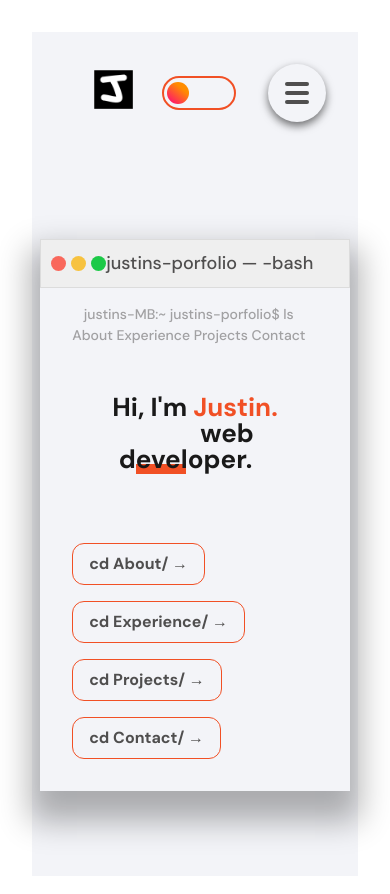
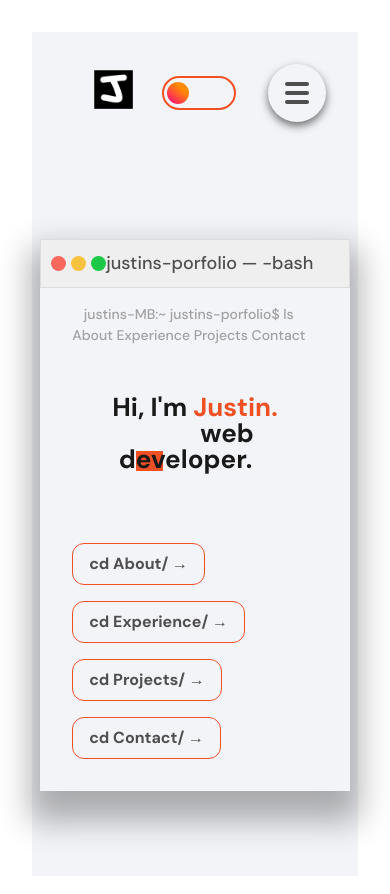
Before and after one commit to justindjsuh/personal-portfolio, a React (Vite) app: page /home in a window 390 px wide. Shown: the top 894 px of the page. Built offline with nearby package versions, Linux system fonts and the light colour scheme.

Commit message:
fixed accent box to be responsive

```diff
--- a/src/pages/LandingPage.css
+++ b/src/pages/LandingPage.css
@@ -97,10 +97,10 @@
 
 .gsap-animation .box {
   position: absolute;
-  bottom: 5px;
+  bottom: 8px;
   display: inline-block;
   background-color: var(--text-accent);
-  height: 10px;
+  height: 20px;
   z-index: -1;
 }
 
--- a/src/pages/LandingPage.jsx
+++ b/src/pages/LandingPage.jsx
@@ -23,7 +23,7 @@ const LandingPage = () => {
 
     boxTl.to(".box", {
       duration: 1,
-      width: "50px",
+      width: "7vw",
       delay: 2,
       ease: "power4.inOut",
     });
```
